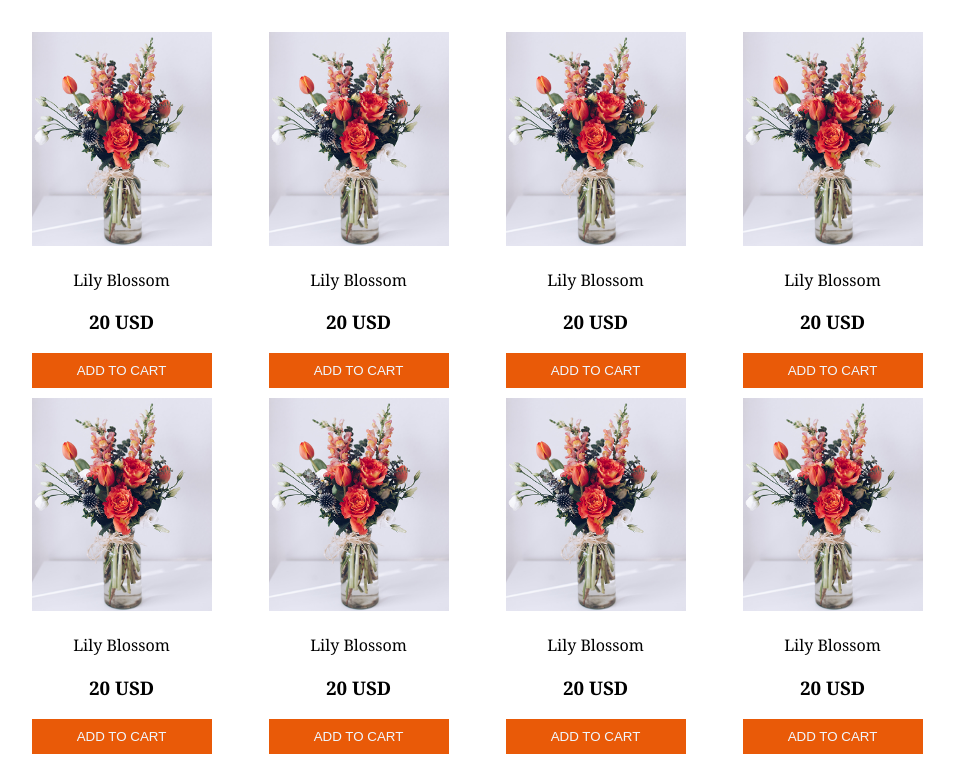
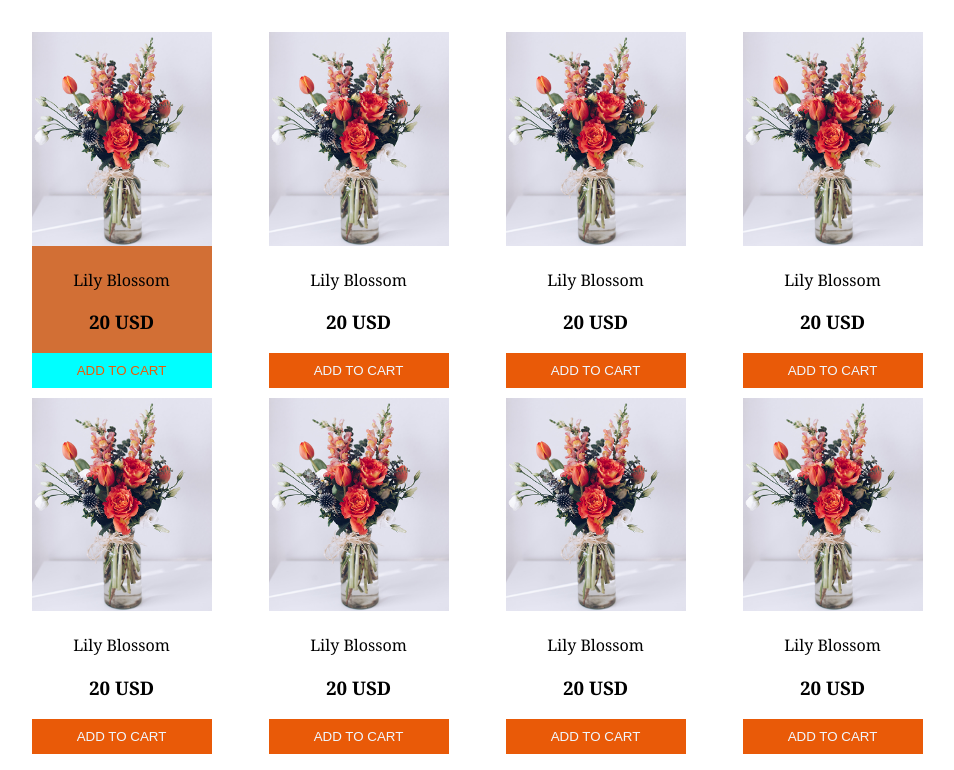
Before and after one commit to subhrotoBarmon/my-second-assi, a plain HTML site: page index.html in a window 1280 px wide. In both pictures the pointer is over the input 284 px from the left and 1164 px from the top of the page. Shown: the part 794-1564 px from the top of the page, without its empty margins (163-1117 px from the left). Drawn offline with Linux system fonts and the light colour scheme.

Commit message:
add eighth

```diff
--- a/styles/2nd.css
+++ b/styles/2nd.css
@@ -213,7 +213,13 @@ footer a{
     color: aliceblue;
     width: 180px;
     padding: 10px 10px;
-
+}
+input:hover{
+    background-color: aqua;
+    color: #E95A08;
+}
+.card:hover{
+    background-color:#d26f35;
 }
 .size{
     font-weight: 700;
```
